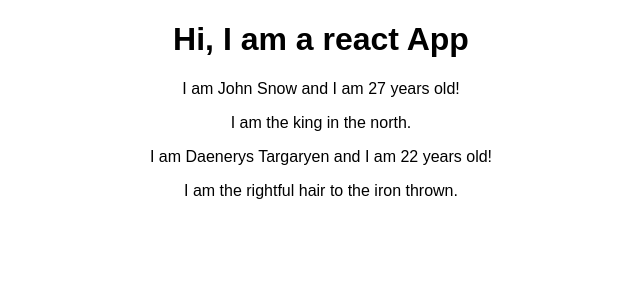
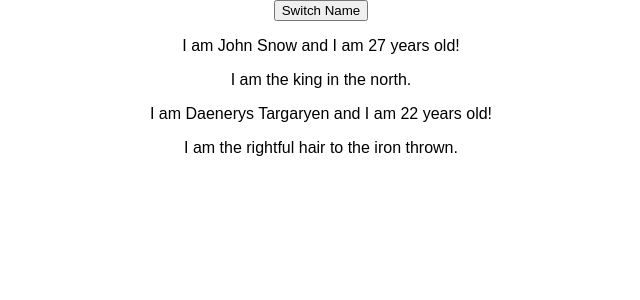
Before and after one commit to NishantVP/udemy-react-followon, a React (Create React App) app: page / in a window 1280 px wide. Shown: the top 300 px of the page, without its empty margins (319-959 px from the left). Built offline with nearby package versions, Linux system fonts and the light colour scheme.

Commit message:
lecture 42

```diff
--- a/src/App.js
+++ b/src/App.js
@@ -3,12 +3,30 @@
 import Person from './Person/Person';
 
 class App extends Component {
+    state = {
+        persons: [
+            {name: 'John Snow', age: 27},
+            {name: 'Daenerys Targaryen', age: 22}
+        ],
+        otherState : "random"
+    };
+
+    switchNameHandler = () => {
+        // console.log("was clicked")
+        this.setState( {
+            persons: [
+                {name: 'Nishant', age: 27},
+                {name: 'Daenerys Targaryen', age: 22}
+                ]
+        })
+    };
+
     render() {
         return (
             <div className="App">
-        <h1>Hi, I am a react App</h1>
-          <Person name="John Snow" age="27"> I am the king in the north.</Person>
-          <Person name="Daenerys Targaryen " age="22"> I am the rightful hair to the iron thrown.</Person>
+                <button onClick={this.switchNameHandler}>Switch Name</button>
+                <Person name = {this.state.persons[0].name} age = {this.state.persons[0].age} > I am the king in the north.</Person>
+                <Person name = {this.state.persons[1].name} age = {this.state.persons[1].age} > I am the rightful hair to the iron thrown.</Person>
             </div>
         );
     }
```
Lines whose indentation alone changed are shown as unchanged.
